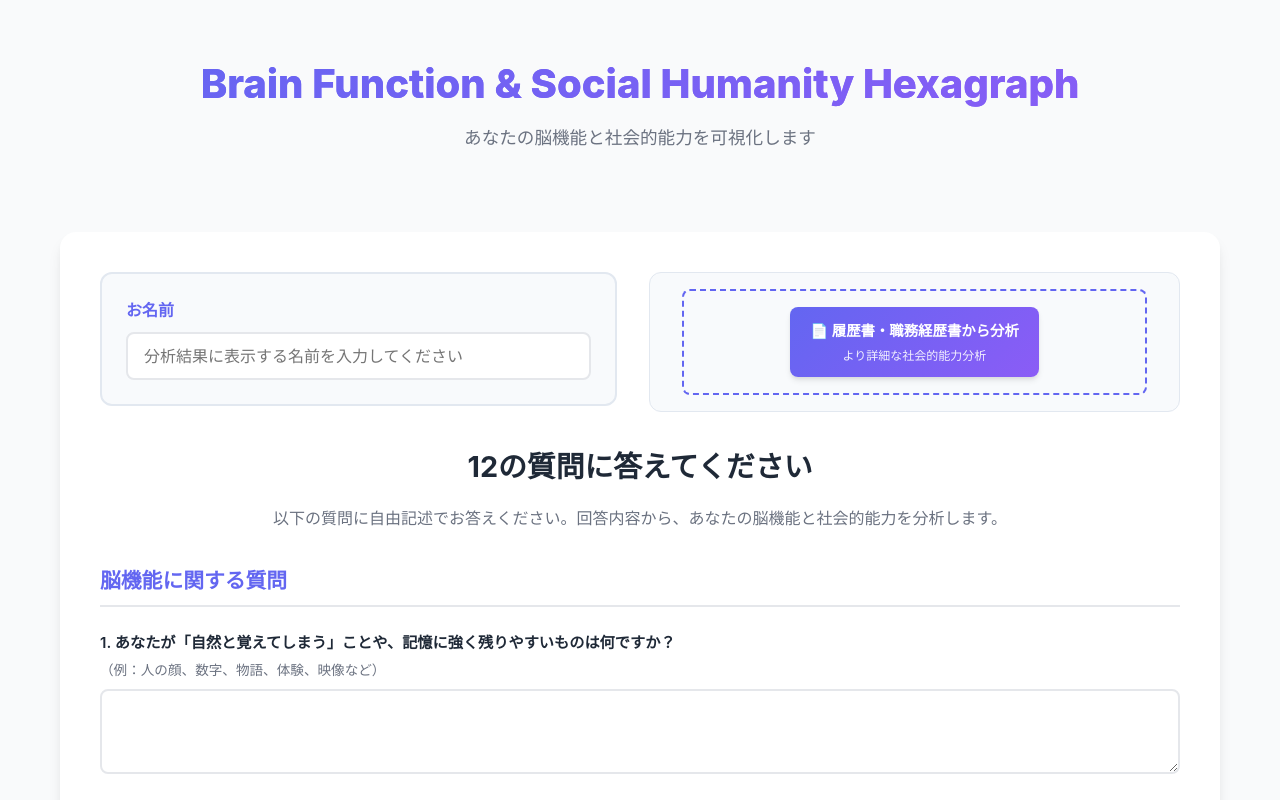
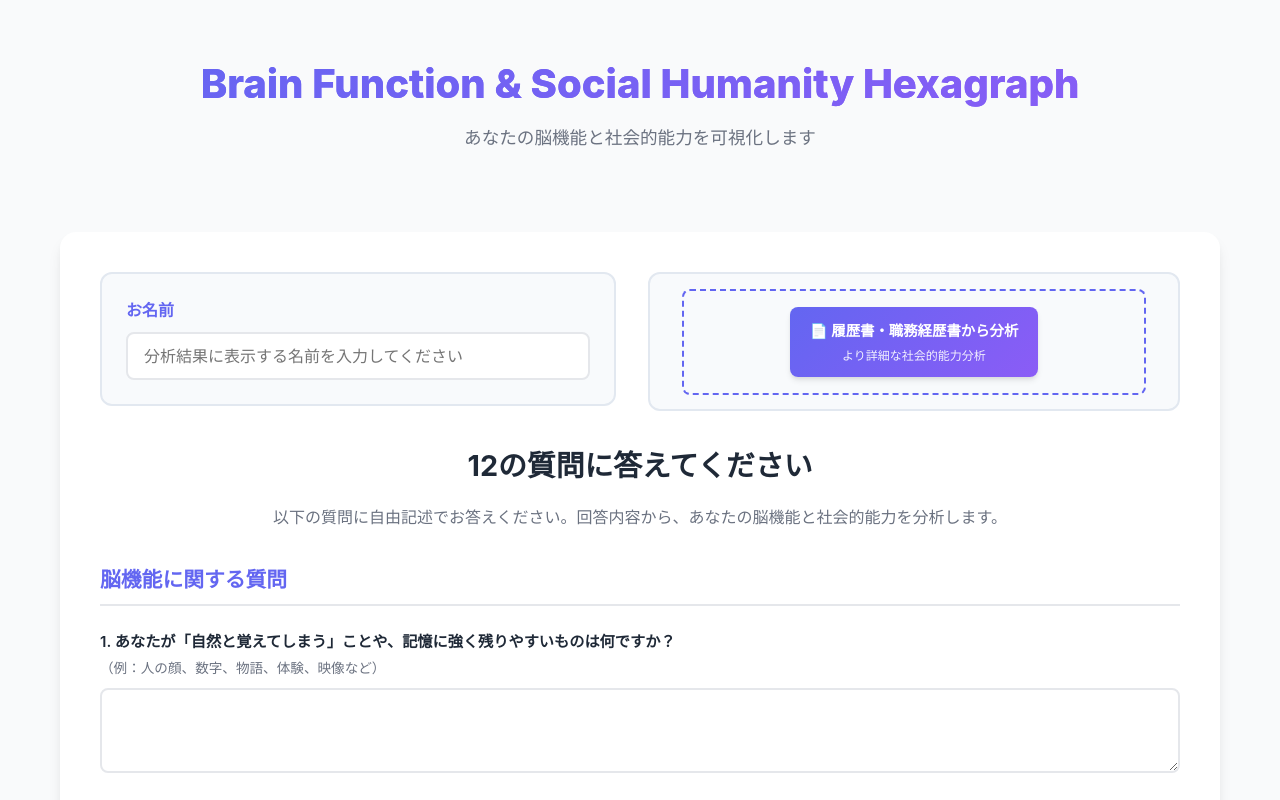
Before and after one commit to FinalJapan/Brain-Function-Hexagraph-Social-Humanity-HexagraphVer2, a website: page index.html in a window 1280 px wide. Shown: the top 800 px of the page. Drawn offline with nearby package versions, Linux system fonts and the light colour scheme.

Commit message:
Update styles.css

```diff
--- a/styles.css
+++ b/styles.css
@@ -120,9 +120,9 @@ header h1 {
 .resume-analysis-link-section {
     flex: 1;
     background: #f8fafc;
-    padding: 1rem 2rem;
+    padding: 0.9rem 2rem;
     border-radius: 12px;
-    border: 1px solid #e2e8f0;
+    border: 2px solid #e2e8f0;
     display: flex;
     align-items: center;
     justify-content: center;
```
